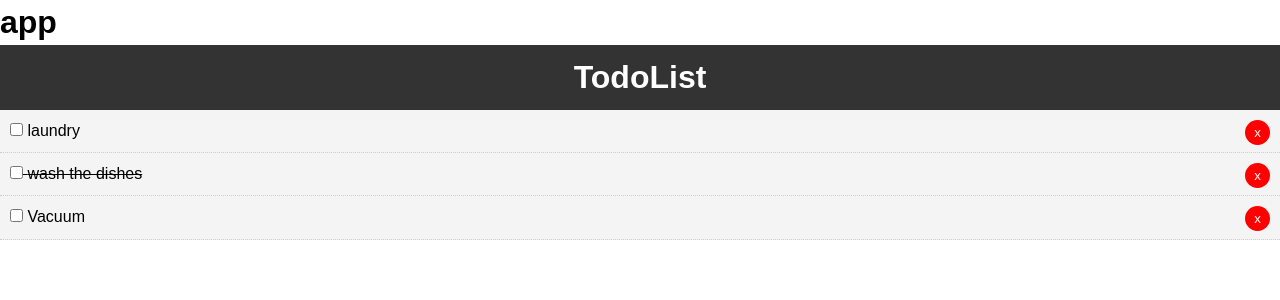
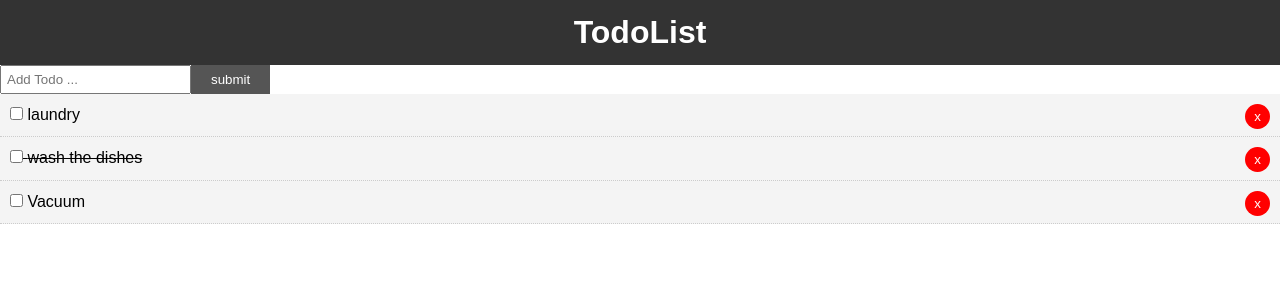
Before and after one commit to Annastasshia/react_todo, a React (Create React App) app: page / in a window 1280 px wide. Shown: the top 300 px of the page. Built offline with nearby package versions, Linux system fonts and the light colour scheme.

Commit message:
AddTodo form component and export. Edit App CSS

```diff
--- a/src/App.css
+++ b/src/App.css
@@ -13,3 +13,20 @@
   color: #333;
   text-decoration: none;
 }
+
+.container {
+  padding: 0 1rem;
+}
+
+.btn {
+  display: inline-block;
+  border: none;
+  background: #555;
+  color: #fff;
+  padding: 7px 20px;
+  cursor: pointer
+}
+
+.btn:hover {
+  background: #666;
+}
--- a/src/App.js
+++ b/src/App.js
@@ -1,6 +1,7 @@
 import React from 'react';
 import Todos from './components/Todos.js'
 import Header from './components/layout/Header.js'
+import AddTodo from './components/AddTodo.js'
 import './App.css';
 
 
@@ -46,11 +47,13 @@
 
     return (
       <div className="App">
-        <h1>app</h1>
+        <div className="conatiner">
         <Header />
+        <AddTodo />
         {/* Taking the "todos" from their main app component state you can pass it to the 'Todos' component below to access it as a property in the component or a 'prop'*/}
 
         <Todos todos={this.state.todos} markComplete={this.markComplete} delTodo={this.delTodo}/>
+      </div>
       </div>
     );
   }
--- /dev/null
+++ b/src/components/AddTodo.js
@@ -0,0 +1,15 @@
+import React, { Component } from 'react'
+
+export class AddTodo extends Component {
+    render() {
+        return (
+           <form styly={{display:'flex'}}>
+               <input type="text" name="title" style= {{ flex: '10', padding: '5px'}} placeholder="Add Todo ..."
+               />
+               <input type="submit" value="submit" className="btn" style= {{flex: 1}}></input>
+           </form>
+        )
+    }
+}
+
+export default AddTodo
```
